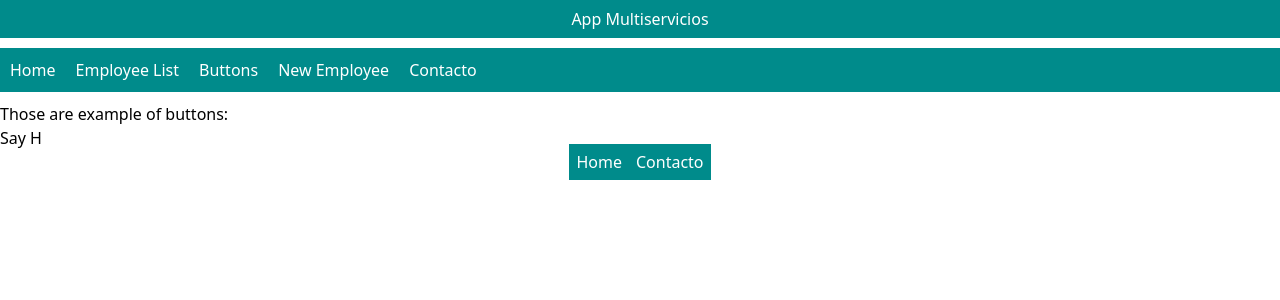
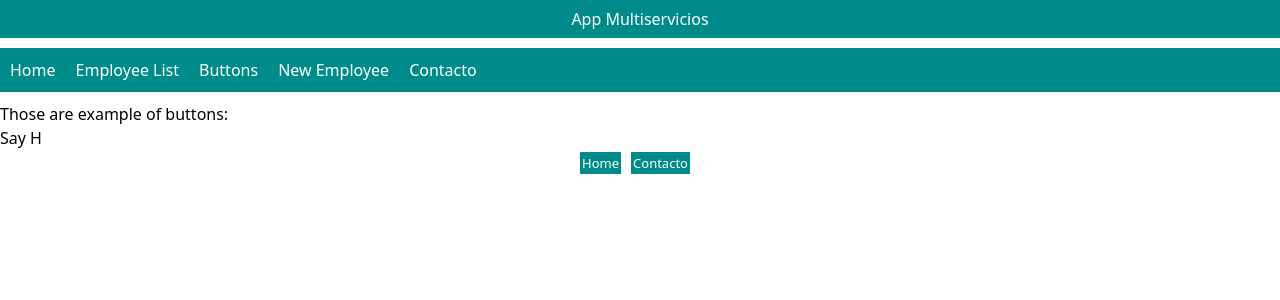
Before and after one commit to CarlosDev0/NextDashboard, a Next.js app: page /buttons in a window 1280 px wide. Shown: the top 300 px of the page. Built offline with nearby package versions, Linux system fonts and the light colour scheme.

Commit message:
format of footerLayout

```diff
--- a/components/footer/footer.css
+++ b/components/footer/footer.css
@@ -1,6 +1,8 @@
 .linkFooter {
   background: darkcyan !important;
   color: white;
-  margin-bottom: 10px;
-  padding: 7px !important;
+  margin-right: 10px;
+  margin-bottom: 100px;
+  padding: 2px !important;
+  font-size: small;
 }
--- a/components/footer/footer.tsx
+++ b/components/footer/footer.tsx
@@ -11,6 +11,9 @@ const FooterComponent = () => {
       <a className="linkFooter" href="/contacto">
         Contacto
       </a>
+      <div>
+        <p> </p>
+      </div>
     </center>
   );
 };
```
